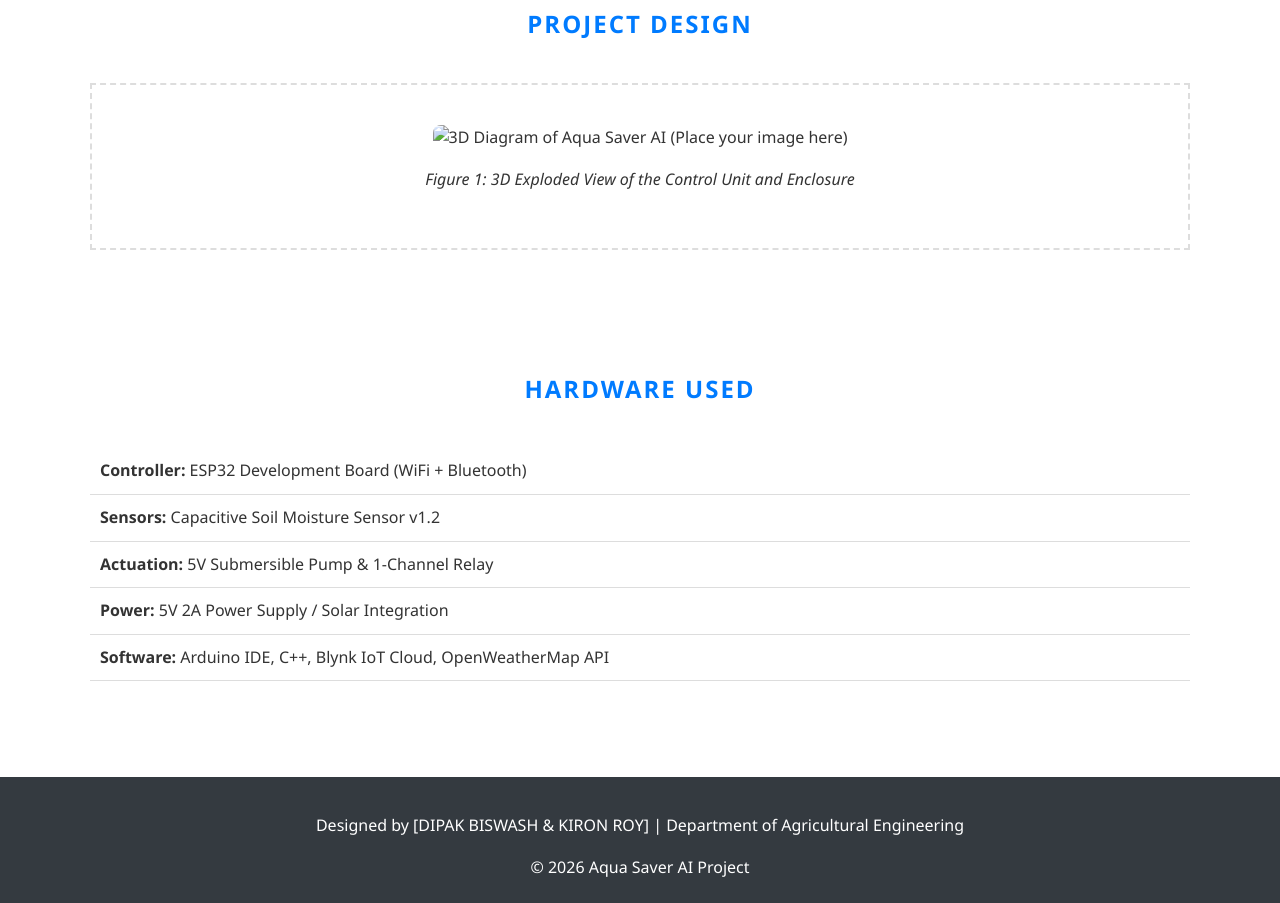
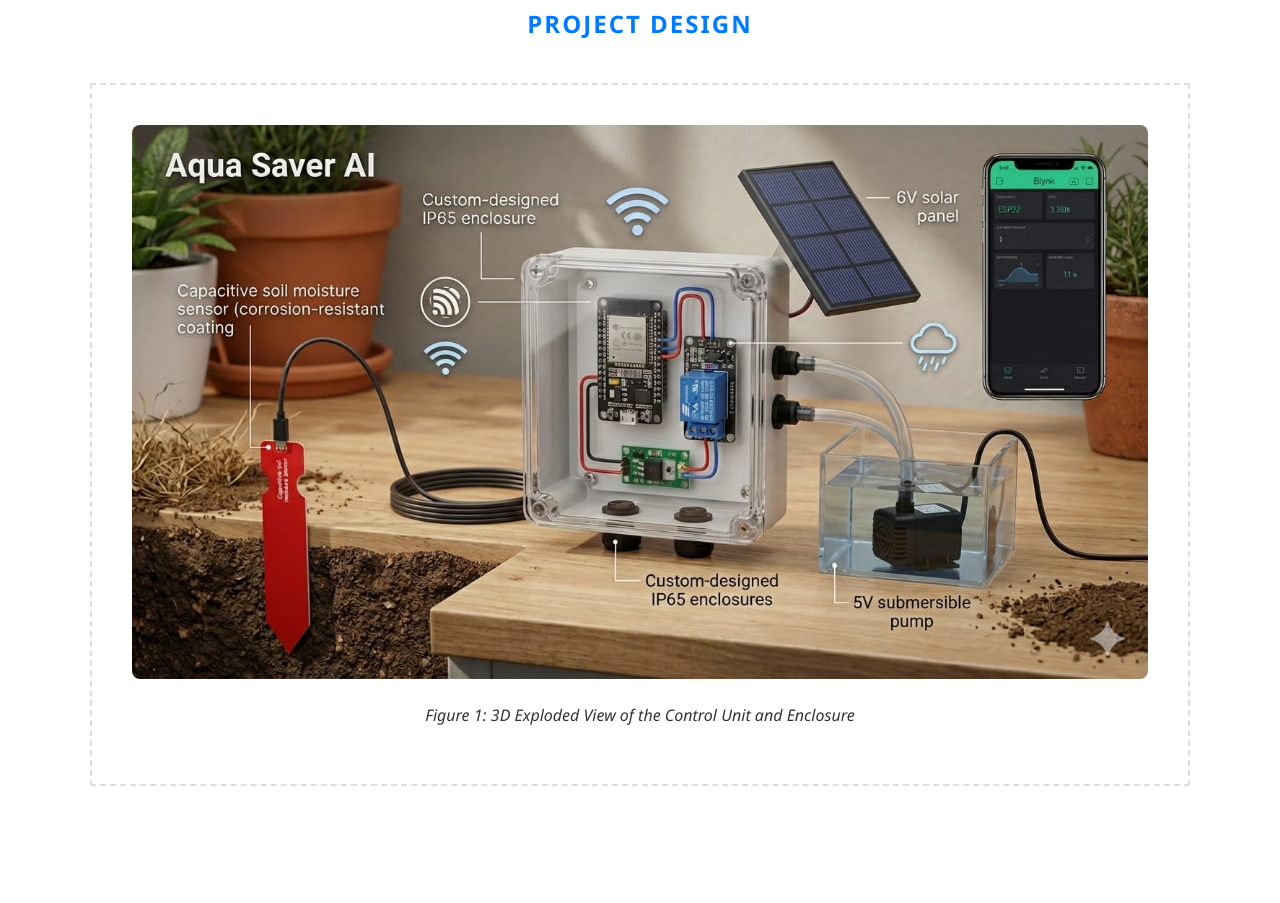
Before and after one commit to biswashdipak603-tech/Aqua-Saver, a plain HTML site: page index.html in a window 1280 px wide. Shown: the part 1060-1963 px from the top of the page. Drawn offline with Linux system fonts and the light colour scheme.

Commit message:
Added missing image

```diff
--- a/index.html
+++ b/index.html
@@ -152,7 +152,7 @@
     <div class="container">
         <h2 class="section-title">Project Design</h2>
         <div class="diagram-box">
-            <img src="project_diagram.jpg" alt="3D Diagram of Aqua Saver AI (Place your image here)">
+            <img src="project_diagram.jpg.jpeg" alt="3D Diagram of Aqua Saver AI (Place your image here)">
             <p><i>Figure 1: 3D Exploded View of the Control Unit and Enclosure</i></p>
         </div>
     </div>
```
